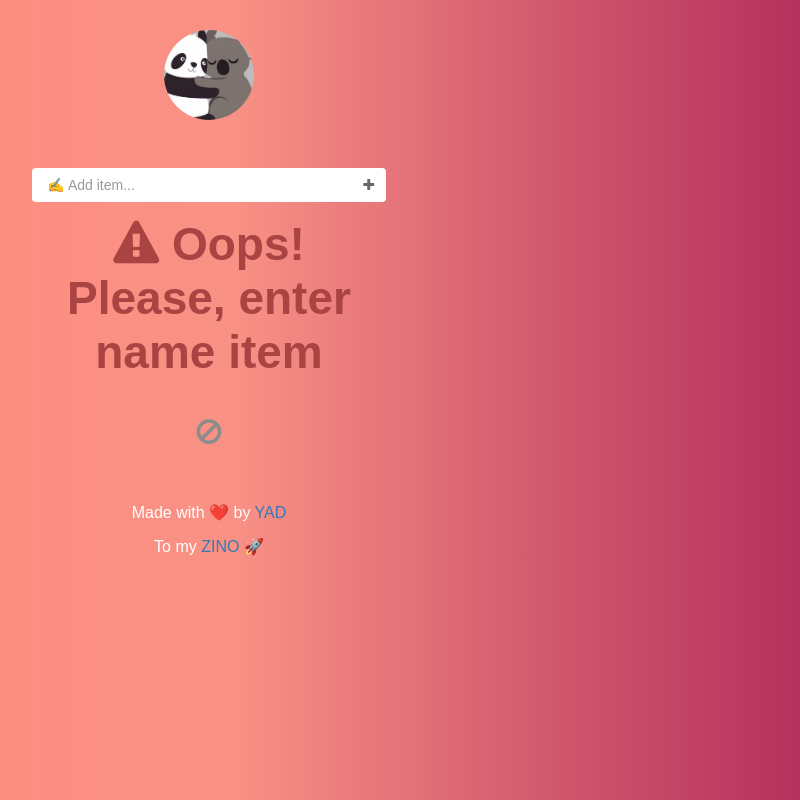
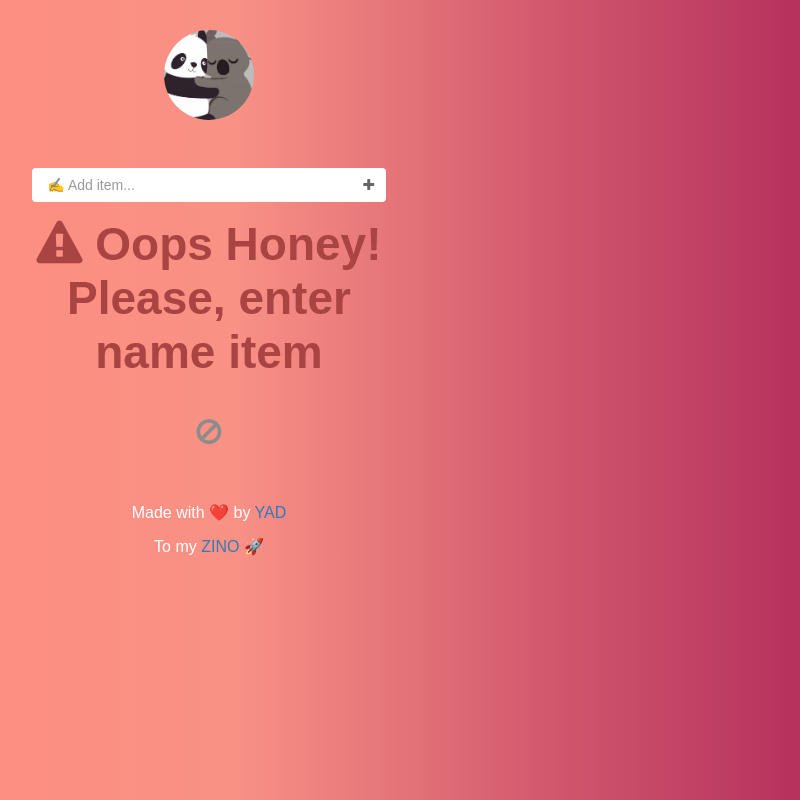
Before and after one commit to Adbib/Zino-todo, a React (Create React App) app: page / in a window 1280 px wide. Both pictures are taken after a click on the icon 799 px from the left and 185 px from the top of the page. Shown: the whole page, without its empty margins (431-1231 px from the left). Built offline with nearby package versions, Linux system fonts and the light colour scheme.

Commit message:
add honey

```diff
--- a/src/App.js
+++ b/src/App.js
@@ -40,7 +40,7 @@ function App() {
                      </div>
                   </div>
 
-                      <p className={Checkin ? "err text-danger text-center ": "err text-danger text-center hidden"}><i className="fa fa-warning"></i> Oops! Please, enter name item</p>
+                      <p className={Checkin ? "err text-danger text-center ": "err text-danger text-center hidden"}><i className="fa fa-warning"></i> Oops Honey! Please, enter name item</p>
                         <ul className="todo-list ui-sortable">
 
 
```
